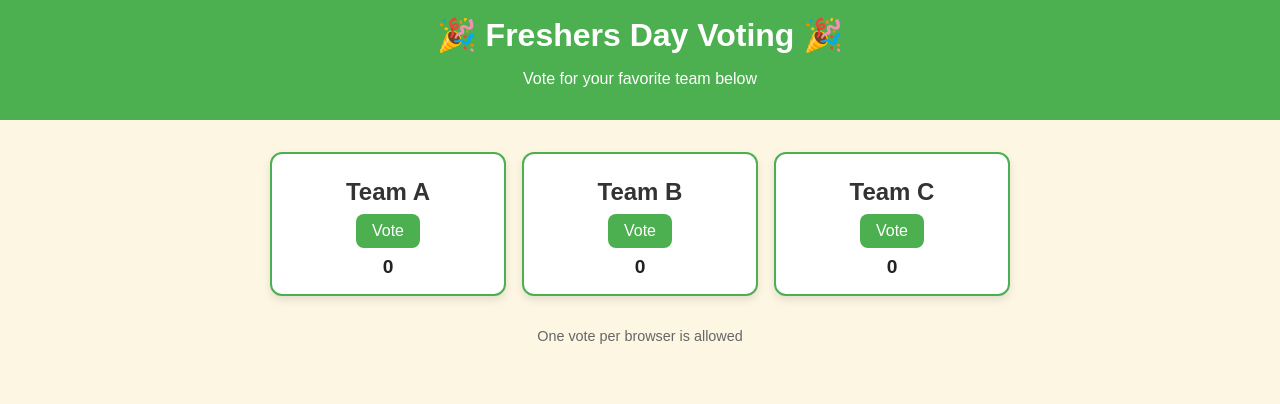
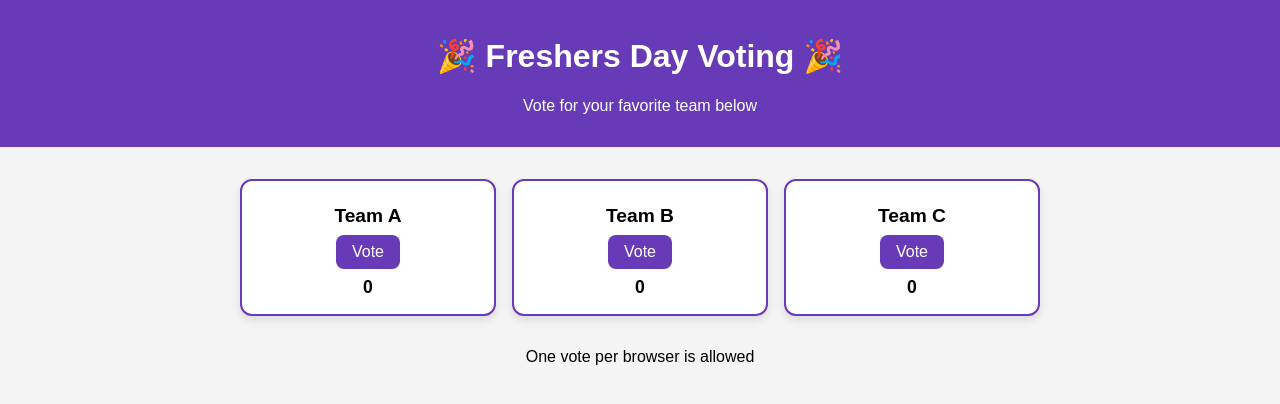
Before and after one commit to Vamshi273/Freshers-, a plain HTML site: page index.html in a window 1280 px wide. Drawn offline with Linux system fonts and the light colour scheme; no server answers.

Commit message:
Update styles.css

```diff
--- a/styles.css
+++ b/styles.css
@@ -1,45 +1,48 @@
 body {
   font-family: Arial, sans-serif;
-  background: #fdf6e3;
+  background: #f4f4f4;
   margin: 0;
   padding: 0;
   text-align: center;
 }
 
 header {
-  background: #4caf50;
+  background: #673ab7;
   color: white;
   padding: 1rem;
 }
 
-h1 {
-  margin: 0;
-}
-
 main {
   display: flex;
+  flex-wrap: wrap;
   justify-content: center;
   gap: 1rem;
   margin: 2rem;
-  flex-wrap: wrap;
 }
 
 .option {
   background: white;
-  border: 2px solid #4caf50;
+  border: 2px solid #673ab7;
   border-radius: 12px;
   padding: 1rem;
+  width: 220px;
+  box-shadow: 0 4px 8px rgba(0,0,0,0.1);
+}
+
+.option img {
   width: 200px;
-  box-shadow: 0 4px 8px rgba(0,0,0,0.1);
+  height: 250px;
+  object-fit: cover;
+  border-radius: 8px;
 }
 
 .option h2 {
   margin: 0.5rem 0;
-  color: #333;
+  font-size: 1.2rem;
 }
 
 .option button {
-  background: #4caf50;
+  background: #673ab7;
   border: none;
   color: white;
   padding: 0.5rem 1rem;
@@ -50,18 +53,10 @@ main {
 
 .option button:disabled {
   background: gray;
-  cursor: not-allowed;
 }
 
 .count {
-  font-size: 1.2rem;
+  font-size: 1.1rem;
   margin-top: 0.5rem;
-  color: #222;
   font-weight: bold;
 }
-
-footer {
-  margin-top: 2rem;
-  font-size: 0.9rem;
-  color: #666;
-}
```
